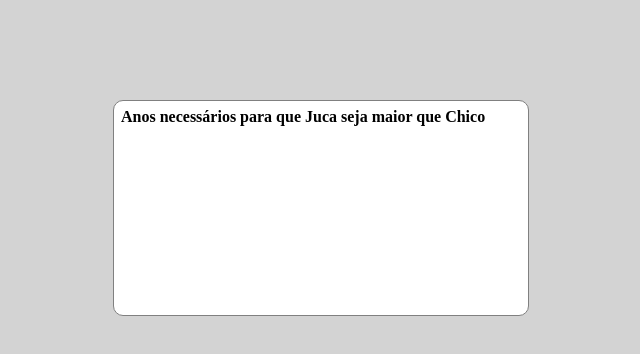
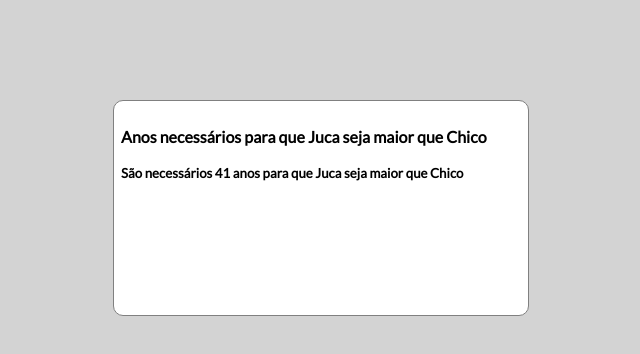
Before and after one commit to danialvesb/calculate-years, a plain HTML site: page index.html in a window 1280 px wide. Shown: the whole page, without its empty margins (319-959 px from the left). Drawn offline with nearby package versions, Linux system fonts and the light colour scheme.

Commit message:
Implementado função de calcular

```diff
--- a/index.html
+++ b/index.html
@@ -12,7 +12,12 @@
 <body>
     <div id="app">
         <div class="card-infos">
-            <h4>{{ title }}</h4>
+            <span class="title">
+                <h4>{{ title }}</h4>
+            </span>
+            <span class="result">
+                <h5>São necessários {{ calculateHeight }} anos para que Juca seja maior que Chico</h5>
+            </span>
         </div>
     </div>
 </body>
--- a/resources/assets/styles.css
+++ b/resources/assets/styles.css
@@ -7,11 +7,17 @@ html, body {
     background-color: lightgray;
 }
 
+@font-face {
+    font-family: "Lato-Regular";
+    src: url("./fonts/Lato-Regular.ttf") format("truetype");
+}
+
 #app {
     width: 100%;
     height: 100%;
     display: flex;
     justify-content: center;
+    font-family: "Lato-Regular";
 }
 
 .card-infos {
@@ -25,3 +31,11 @@ html, body {
     border: solid 1px gray;
     padding: 7px;
 }
+
+.title {
+    margin: 5px;
+}
+
+.result {
+    margin: 5px;
+}
--- a/resources/main.js
+++ b/resources/main.js
@@ -18,9 +18,18 @@ const vm = new Vue({
             ]
         };
     },
-    methods: {
-        calculateHeightIncrement() {
-            console.log('oi')
+    computed: {
+        calculateHeight() {
+            let newHeightChico = this.peoples[0].height;
+            let newHeightJuca = this.peoples[1].height;
+            let years = 0;
+
+            while(newHeightJuca < newHeightChico) {
+                newHeightChico += this.peoples[0].perYear
+                newHeightJuca += this.peoples[1].perYear
+                years++;
+            }
+            return years;
         },
      }
-})
+});
```
